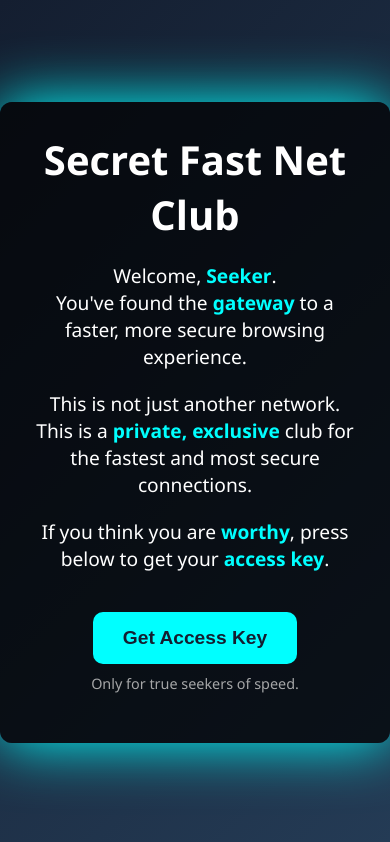
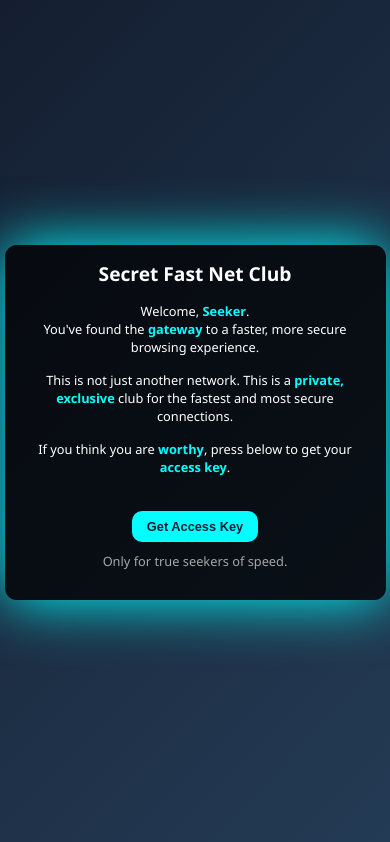
Before and after one commit to VikaElkieva/vpn_1, a plain HTML site: page index.html in a window 390 px wide. Drawn offline with Linux system fonts and the light colour scheme.

Commit message:
Add files via upload

```diff
--- a/index.html
+++ b/index.html
@@ -9,7 +9,7 @@
         body {
             margin: 0;
             padding: 0;
-            height: 100vh;
+            min-height: 100vh;
             display: flex;
             justify-content: center;
             align-items: center;
@@ -17,12 +17,12 @@
             font-family: 'Segoe UI', Tahoma, Geneva, Verdana, sans-serif;
             color: #fff;
             text-align: center;
-            overflow: hidden;
+            overflow-x: hidden;
         }
         .container {
             width: 90%;
             max-width: 500px;
-            padding: 30px;
+            padding: 20px;
             background: rgba(0, 0, 0, 0.7);
             border-radius: 12px;
             box-shadow: 0px 0px 30px rgba(0, 255, 255, 0.7);
@@ -34,12 +34,12 @@
             100% { box-shadow: 0px 0px 30px rgba(0, 255, 255, 0.7); }
         }
         h1 {
-            font-size: 2.5rem;
-            margin: 0 0 20px;
+            font-size: 2rem;
+            margin: 0 0 15px;
         }
         p {
-            font-size: 1.2rem;
-            margin: 0 0 20px;
+            font-size: 1rem;
+            margin: 0 0 15px;
         }
         .highlight {
             color: #00ffff;
@@ -47,9 +47,9 @@
         }
         .button {
             display: inline-block;
-            padding: 15px 30px;
+            padding: 12px 25px;
             margin-top: 20px;
-            font-size: 1.2rem;
+            font-size: 1rem;
             font-weight: bold;
             color: #141e30;
             background-color: #00ffff;
@@ -64,10 +64,37 @@
             box-shadow: 0px 0px 20px rgba(0, 255, 255, 0.7);
         }
         .disclaimer {
-            font-size: 0.9rem;
+            font-size: 0.8rem;
             margin-top: 10px;
             color: #ccc;
             opacity: 0.8;
+        }
+        @media (max-width: 768px) {
+            h1 {
+                font-size: 1.5rem;
+            }
+            p {
+                font-size: 0.9rem;
+            }
+            .button {
+                padding: 10px 20px;
+                font-size: 0.9rem;
+            }
+        }
+        @media (max-width: 480px) {
+            .container {
+                padding: 15px;
+            }
+            h1 {
+                font-size: 1.2rem;
+            }
+            p {
+                font-size: 0.8rem;
+            }
+            .button {
+                padding: 8px 15px;
+                font-size: 0.8rem;
+            }
         }
     </style>
 </head>
```
